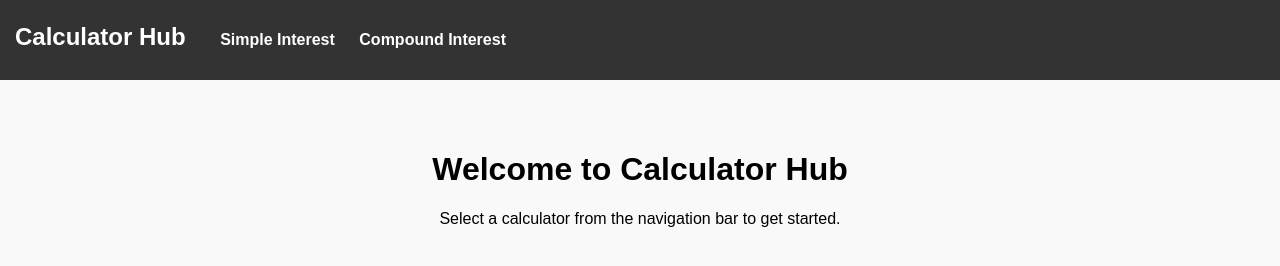
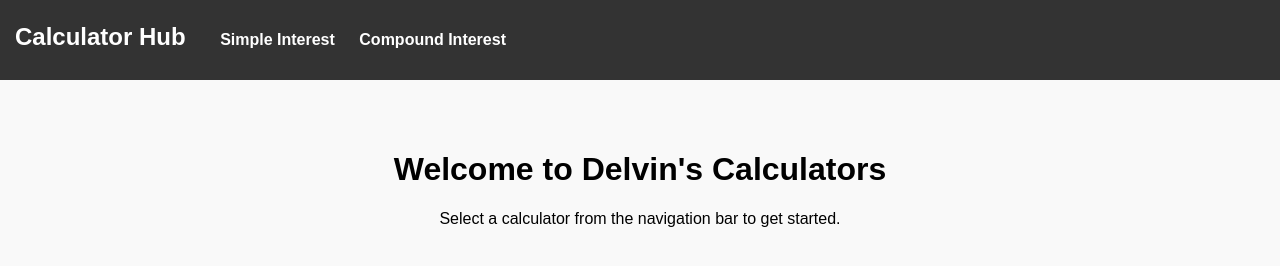
Before and after one commit to delvindsaju/My-Calculators, a plain HTML site: page index.html in a window 1280 px wide. Drawn offline with Linux system fonts and the light colour scheme.

Commit message:
changed name

```diff
--- a/index.html
+++ b/index.html
@@ -17,7 +17,7 @@
   </nav>
 
   <main>
-    <h1>Welcome to Calculator Hub</h1>
+    <h1>Welcome to Delvin's Calculators</h1>
     <p>Select a calculator from the navigation bar to get started.</p>
   </main>
 </body>
```
